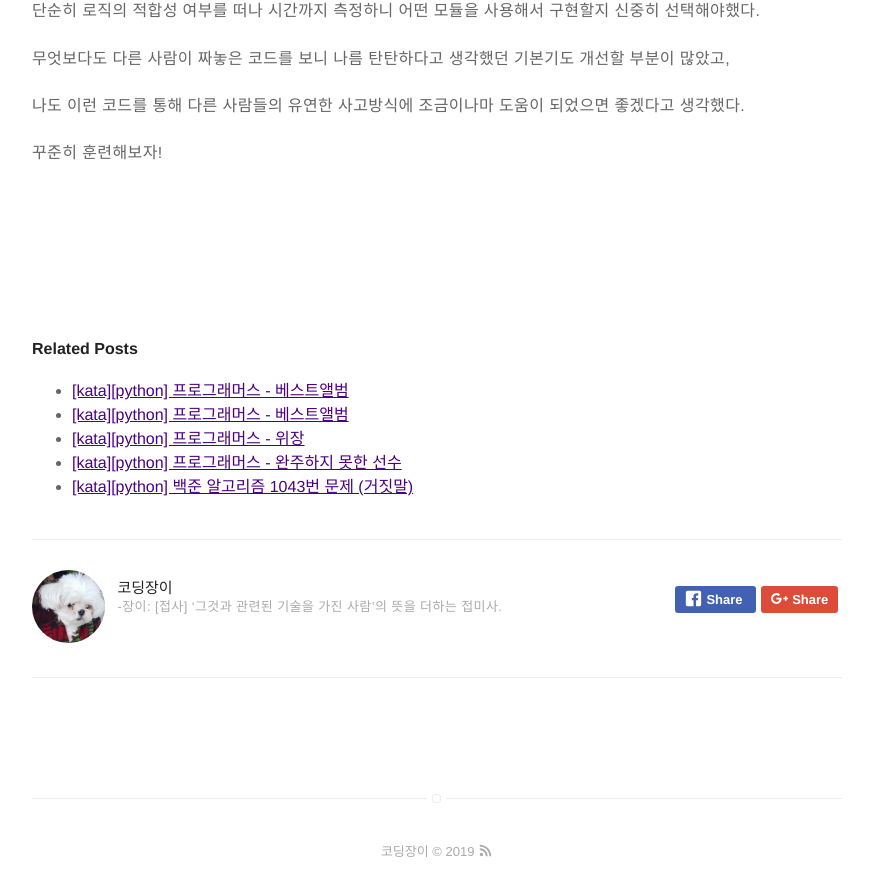
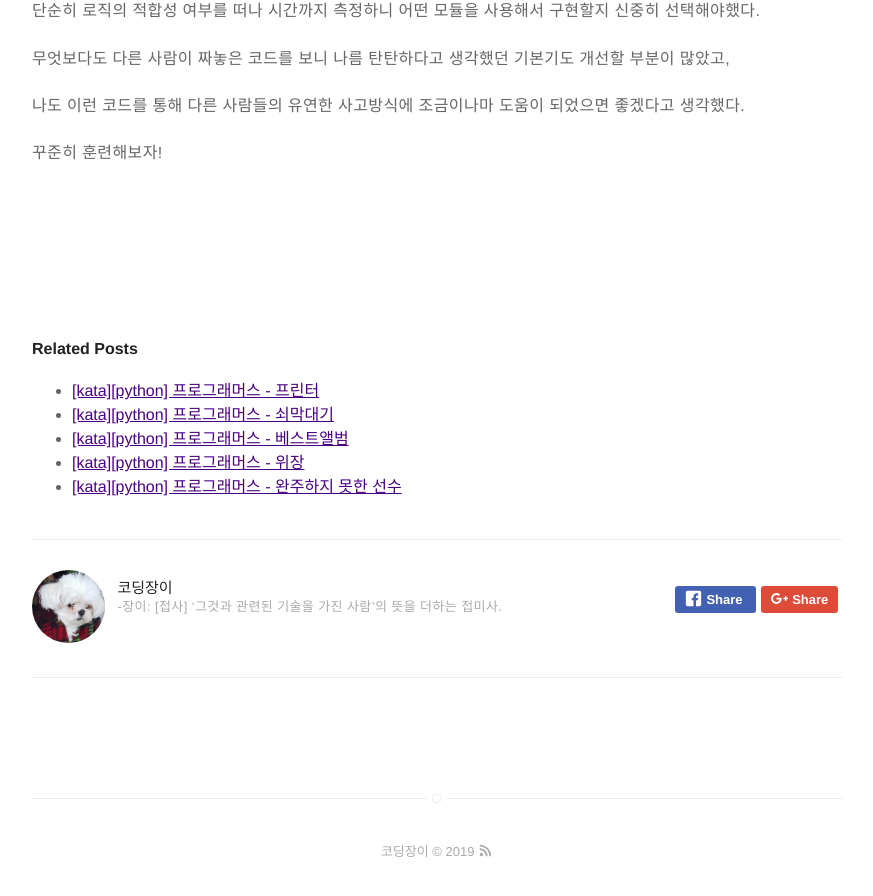
Before and after one commit to itholic/itholic.github.io, a Jekyll site: the page built from _posts/kata/2018-11-26-kata-intro.md, in a window 1280 px wide and 900 px high, scrolled down 1466 px. Shown: the top 896 px of the window, without its empty margins (203-1076 px from the left). Built offline with Jekyll 4.4.1, drawn with Linux system fonts in a browser that asks for light colours; comment, search, counter and statistics services are not loaded; some of the changed lines change nothing that is shown.

Commit message:
[kata] printer

````diff
--- a/_posts/kata/2019-02-04-kata-iron-stick.md
+++ b/_posts/kata/2019-02-04-kata-iron-stick.md
@@ -1,5 +1,5 @@
 ---
-title: "[kata][python] 프로그래머스 - 베스트앨범"
+title: "[kata][python] 프로그래머스 - 쇠막대기"
 layout: post
 tag:
 - kata
--- /dev/null
+++ b/_posts/kata/2019-02-05-kata-printer.md
@@ -0,0 +1,184 @@
+---
+title: "[kata][python] 프로그래머스 - 프린터"
+layout: post
+tag:
+- kata
+category: kata
+author: itholic
+sitemap:
+  changefreq: daily
+  priority: 1.0
+---
+
+# 프린터
+
+출처: <a href="https://programmers.co.kr/learn/courses/30/lessons/42587" target="_blank">프로그래머스 - 프린터 </a>
+
+## 문제
+
+일반적인 프린터는 인쇄 요청이 들어온 순서대로 인쇄합니다.
+
+그렇기 때문에 중요한 문서가 나중에 인쇄될 수 있습니다.
+
+이런 문제를 보완하기 위해 중요도가 높은 문서를 먼저 인쇄하는 프린터를 개발했습니다.
+
+이 새롭게 개발한 프린터는 아래와 같은 방식으로 인쇄 작업을 수행합니다.
+
+```
+1. 인쇄 대기목록의 가장 앞에 있는 문서(J)를 대기목록에서 꺼냅니다.
+
+2. 나머지 인쇄 대기목록에서 J보다 중요도가 높은 문서가 한 개라도 존재하면,
+   J를 대기목록의 가장 마지막에 넣습니다.
+
+3. 그렇지 않으면 J를 인쇄합니다.
+```
+
+예를 들어,
+
+4개의 문서(A, B, C, D)가 순서대로 인쇄 대기목록에 있고, 중요도가 2 1 3 2 라면 C D A B 순으로 인쇄하게 됩니다.
+
+내가 인쇄를 요청한 문서가 몇 번째로 인쇄되는지 알고 싶습니다.
+
+위의 예에서 C는 1번째로, A는 3번째로 인쇄됩니다.
+
+현재 대기목록에 있는 문서의 중요도가 순서대로 담긴 배열 priorities와
+
+내가 인쇄를 요청한 문서가 현재 대기목록의 어떤 위치에 있는지를 알려주는 location이 매개변수로 주어질 때,
+
+내가 인쇄를 요청한 문서가 몇 번째로 인쇄되는지 return 하도록 solution 함수를 작성해주세요.
+
+
+
+### 제한사항
+
+a현재 대기목록에는 1개 이상 100개 이하의 문서가 있습니다.
+
+인쇄 작업의 중요도는 1~9로 표현하며 숫자가 클수록 중요하다는 뜻입니다.
+
+location은 0 이상 (현재 대기목록에 있는 작업 수 - 1) 이하의 값을 가지며,
+
+대기목록의 가장 앞에 있으면 0, 두 번째에 있으면 1로 표현합니다.
+
+
+### 입출력 예
+
+```
+#1
+priorities: [2, 1, 3, 2]
+location: 2
+return: 1
+
+#2
+priorities: [1, 1, 9, 1, 1, 1]
+location: 0
+return: 5
+```
+
+### 입출력 예 설명
+
+예제 #1
+
+문제에 나온 예와 같습니다.
+
+예제 #2
+
+6개의 문서(A, B, C, D, E, F)가 인쇄 대기목록에 있고 중요도가 1 1 9 1 1 1 이므로 C D E F A B 순으로 인쇄합니다.
+
+## 내 풀이
+
+```python
+  1 def solution(priorities, location):
+  2     pi_list = [(p, i) for i, p in enumerate(priorities)]
+  3     waiting_q = []
+  4
+  5     while pi_list:
+  6         pi = pi_list.pop(0)
+  7         priority = pi[0]
+  8         p_list = [priority for priority, idx in pi_list]
+  9         if p_list:
+ 10             max_p = max(p_list)
+ 11
+ 12         if priority >= max_p:
+ 13             waiting_q.append(pi)
+ 14         else:
+ 15             pi_list.append(pi)
+ 16
+ 17     for i, item in enumerate(waiting_q):
+ 18         if item[1] == location:
+ 19             return i + 1
+```
+
+이 문제의 관건은 인쇄 목록과 각 목록의 인덱스를 함께 기억하는 것이라고 생각했다.
+
+(2) 이를 위해 우선 인자로 받은 인쇄 목록과 그 인덱스번호를 함께 튜플로 만들어서 리스트(pi_list)를 생성했다.
+
+예를들어 [1, 2, 3, 4, 5, 4, 3, 5] 라는 인쇄목록을 받았다면, 이 리스트의 형태는 다음과 같이 될 것이다.
+
+[(1, 0), (2, 1), (3, 2), (4, 3), (5, 4), (4, 5), (3, 6), (5, 7)]
+
+(3) 최종 출력될 인쇄물들을 순서대로 집어넣을 queue(waiting_q)를 만들었다.
+
+(5) pi_list에 있는 모든 목록을 waiting_q에 넣을때까지 반복을 계속한다.
+
+(6~7) pi_list의 첫번째 아이템을 뽑아와서 priority를 구한다.
+
+(8) pi_list에서 priority만 뽑아와서 list를 만든다.
+
+위에서 pi_list의 첫번째 목록을 pop 했으므로 첫번째 목록을 제외한 나머지 목록으로 리스트가 만들어질 것이다.
+
+(9~10) 최고 우선순위 값을 구한다
+
+(12~13) 첫 번째 아이템의 우선순위가 전체 우선순위보다 크거나 같다면, waiting_q에 바로 넣어준다.
+
+(14~15) 그렇지 않다면, 처음에 뽑았던 아이템을 pi_list의 맨 뒤로 추가해준다.
+
+(17~19) 최종 완성된 waiting_q에서 location과 일치하는 index를 가진 아이템을 찾는다.
+
+index는 0부터 시작되므로, 문서가 '몇 번째로' 출력됐는지 알기 위해 1을 더해주어 리턴한다.
+
+## 다른사람 풀이
+
+```python
+def solution(p, l):
+    ans = 0
+    m = max(p)
+    while True:
+        v = p.pop(0)
+        if m == v:
+            ans += 1
+            if l == 0:
+                break
+            else:
+                l -= 1
+            m = max(p)
+        else:
+            p.append(v)
+            if l == 0:
+                l = len(p)-1
+            else:
+                l -= 1
+    return ans
+```
+
+받은 인자 중에 priorities를 바꿀 생각만 했었는데,
+
+이 경우는 location값을 하나씩 빼고, ans 값을 추가해가면서 답에 접근하는 방식을 사용했다.
+
+내가 했던 방식처럼 추가적인 list를 선언하지 않고도 깔끔하게 문제 해결이 가능하다.
+
+전체적인 로직은 이해가 되지만 모든 라인이 직관적으로 와닿지는 않아서 line by line 분석은 시간이 좀 걸릴 것 같다.
+
+생각보다 이런 방식으로 푼 사람들이 꽤 되는것을 보고 아직 내공이 많이 부족함을 다시 한 번 깨달았다
+
+
+## 분석
+
+문제만 봤을땐 엄청 쉬울줄알았는데 막상 풀다보니 테스트케이스가 절반도 통과되지 않는 상황이 발생했다.
+
+처음에도 튜플에 인덱스 번호와 우선순위를 저장하는 방법을 생각 했었지만,
+
+분명 이것보다 훨씬 간결하고 괜찮은 방법이 있을것같다는 생각이 들어서 이것저것 계속 시도했었다.
+
+전달받은 인자 중 한개만 가지고 풀려고 계속 머리를 싸맸었는데,
+
+주어진 모든 데이터 가능한 여러 방향으로 적용해보는 방법에 대해 많은 고민이 필요할 것 같다.
````
